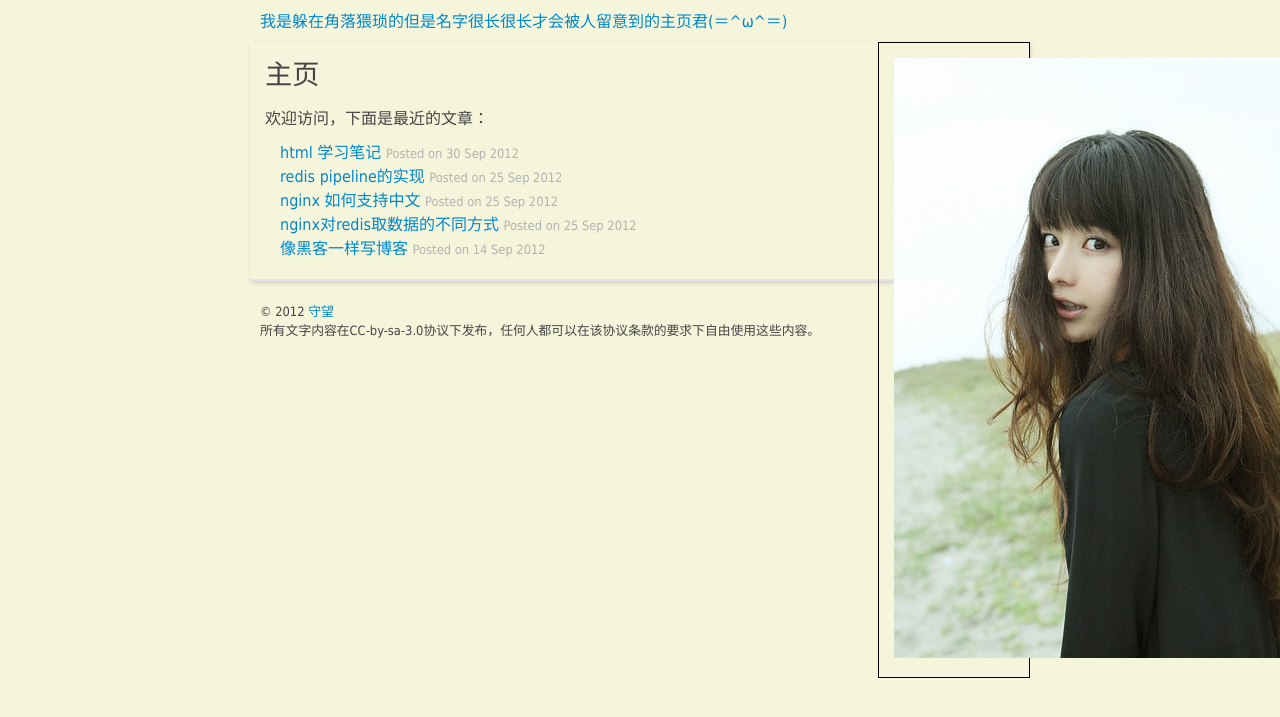
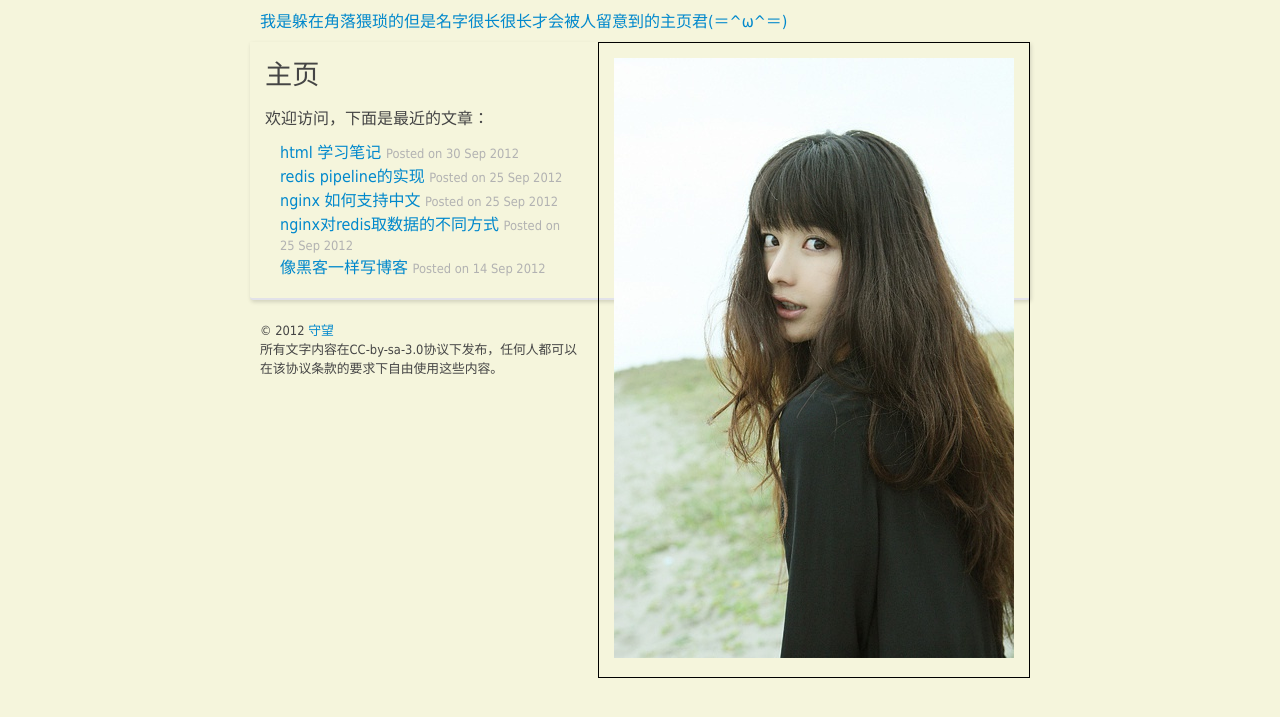
Before and after one commit to hopestar/hopestar.github.com, a Jekyll site: the page built from index.html, in a window 1280 px wide. Shown: the top 717 px of the page. Built offline with Jekyll 4.4.1, drawn with Linux system fonts in a browser that asks for light colours; Markdown is read by kramdown in place of the engine named in the settings.

Commit message:
Update assets/style/simple.css

```diff
--- a/assets/style/simple.css
+++ b/assets/style/simple.css
@@ -21,7 +21,6 @@ code { font-family: Consolas, 'Microsoft Yahei', monospace; }
 
 #content { padding: 10px 15px 10px 15px; background:beige; border-radius: 0 0 3px 3px; border-bottom: 2px solid #e2e2e9; box-shadow: 1px 2px 4px rgba(0, 0, 0, 0.15); }
 #sidebar{ float:right;
-width:120px;
 margin:0 0 15px 20px;
 padding:15px;
 border:1px solid black;
```
